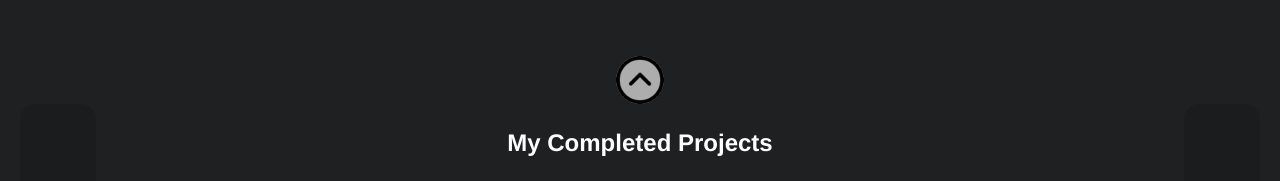
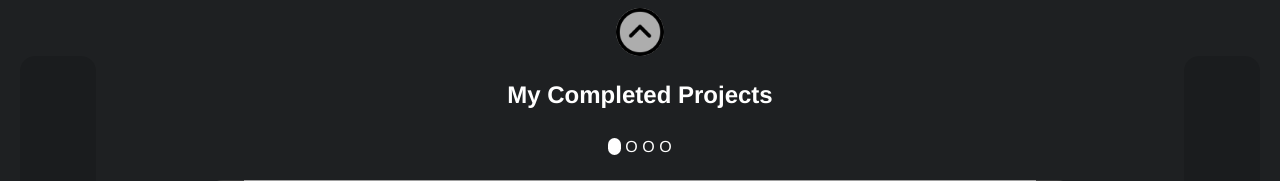
Before and after one commit to Jesus130247/Portfolio, a React (Vite) app: page / in a window 1280 px wide. Shown: the part 1960-2141 px from the top of the page. Built offline with nearby package versions, Linux system fonts and the light colour scheme; grey boxes are pictures that could not be loaded.

Commit message:
added a nav to the projects tab

```diff
--- a/src/App.css
+++ b/src/App.css
@@ -302,6 +302,7 @@ footer {
 
 .navUp img, .navDown img {
   height: 3rem;
+  cursor: pointer;
 }
 .navUp a, .navDown a {
   display: flex;
--- a/src/components/Contact/Contact.jsx
+++ b/src/components/Contact/Contact.jsx
@@ -49,8 +49,8 @@ const Contact = () => {
       <p>
         <li><a target='_blank' href='https://www.google.com.au/maps/@-37.8602828,145.079616,10z'><img src={locationImg} alt="location pin" /> Melbourne, AUS</a></li>
         <li><a target='_blank' href='mailto:leonardo.monty@hotmail.com'><img src={emailImg} alt="email logo" /> Leonardo.monty@hotmail.com</a></li>
-        <li><a target='_blank' href='https://www.linkedin.com/in/leonardo-manteit-8882a629a'><div /><img src={linkedIn} alt="linkedIn" /> LinkedIn/LeonardoManteit</a></li>
-        <li><a target='_blank' href='https://github.com/Jesus130247'><div /><img src={github} alt="github" /> github/Jesus130247</a></li>
+        <li><a target='_blank' href='https://www.linkedin.com/in/leonardo-manteit-8882a629a'><img src={linkedIn} alt="linkedIn" /> LinkedIn/LeonardoManteit</a></li>
+        <li><a target='_blank' href='https://github.com/Jesus130247'><img src={github} alt="github" /> github/Jesus130247</a></li>
       </p>
         {/* <p>
           Are you ready to elevate your projects with cutting-edge
--- a/src/components/Portfolio/Portfolio.jsx
+++ b/src/components/Portfolio/Portfolio.jsx
@@ -8,6 +8,7 @@ import NavDown from '../navDown/NavDown'
 
 export default function Portfolio({viewProjects,setViewProjects}) {
   const [slide, setSlide] = useState(0)
+  const [navO, setNavO] = useState(0)
   const [projects, setProjects] = useState(
 
   [
@@ -19,7 +20,8 @@ export default function Portfolio({viewProjects,setViewProjects}) {
           It is a one stop shop for all the Rules they could need, as well as intuative UI to allow them to easily construct their army for game day. This website ultizes
           React to easily structure components. I also had to create my own API from data.csv files I got from 'Wahapedia'.`,
           gitLink:'https://github.com/Jesus130247/warhammer_builder',
-          backgroundColor:'#3c3c3c'
+          backgroundColor:'#3c3c3c',
+          directory: '0'
       },
       // {
       //     name:'Petrol station Map',
@@ -37,7 +39,8 @@ export default function Portfolio({viewProjects,setViewProjects}) {
           description:`Leo's take on the popular site, reddit. Designed to allow users to share and talk about any subject they're interested. Once logged in,
           users can search for (or create) servers, post, comment, upvote and share with the community. This site was built with NodeJs, PSQL, HTML and JavaScript.`,
           gitLink:'https://git.generalassemb.ly/leo-git-ga/project-2',
-          backgroundColor:'#d4d4d4'
+          backgroundColor:'#d4d4d4',
+          directory: '1'
       },
       {
           name:'Tic Tac Terminator',
@@ -45,7 +48,8 @@ export default function Portfolio({viewProjects,setViewProjects}) {
           site:'https://pages.git.generalassemb.ly/leo-git-ga/Project-1/',
           description:'This is a fun game of knots and crosses. It allows a user to play against their friend... or take on the terminator bot. This was project was created with JavaScript, and styles with CSS. The simplicity of the disign was intended to match the the game, to give the user a relaxed feeling.',
           gitLink:'https://git.generalassemb.ly/leo-git-ga/Project-1',
-          backgroundColor:'lightblue'
+          backgroundColor:'lightblue',
+          directory: '2'
       },
       {
           name:'Calculator',
@@ -53,7 +57,8 @@ export default function Portfolio({viewProjects,setViewProjects}) {
           site:'https://jesus130247.github.io/calc_backup/',
           description:'This is the first app that I created. It is a simple calculator put together with HTML and JavaScript, and then styled with CSS' ,
           gitLink:'https://github.com/Jesus130247/calc_backup',
-          backgroundColor:'beige'
+          backgroundColor:'beige',
+          directory: '3'
       }
   ])
 
@@ -65,6 +70,11 @@ export default function Portfolio({viewProjects,setViewProjects}) {
       slideNum = (projects.length - 1)
     }
     setSlide(slideNum)
+    setNavO(slideNum)
+  }
+  function handleNav(idx) {
+    setSlide(idx)
+    setNavO(idx)
   }
   return (
     <section id='portfolio'>
@@ -73,6 +83,18 @@ export default function Portfolio({viewProjects,setViewProjects}) {
       <div onClick={() => handleClick(-1)} className={styles.navigate}>{'<'}</div>
       <div className={styles.body}>
         <Header />
+        <div className={styles.directions}>
+          {projects.map((project,idx) => {
+            if (idx === navO) {
+              return (
+                <><span style={{backgroundColor: 'white'}} key={idx} onClick={() => handleNav(idx)}>O</span><span> </span></>
+              )
+            }
+            return (
+              <><span key={idx} onClick={() => handleNav(idx)}>O</span><span> </span></>
+            )
+          })}
+        </div>
         <Dashboard slide={slide} projects={projects}/>
       </div>
       <div onClick={() => handleClick(1)} className={styles.navigate}>{'>'}</div>
--- a/src/components/Portfolio/Portfolio.module.css
+++ b/src/components/Portfolio/Portfolio.module.css
@@ -109,7 +109,7 @@ small {
   grid-template-columns:1fr 40fr 1fr;
   /* background-color: rgb(22, 20, 43); */
   /* background-image: url('https://encrypted-tbn0.gstatic.com/images?q=tbn:ANd9GcSQ03R60ebUsOsln9lf7PtF-uda5G-pQuivnA&s'); */
-  height: 70%;
+  height: 80%;
 }
 #root {
   height: 100%;
@@ -132,3 +132,12 @@ small {
   background-color: rgba(0, 0, 0, 0.692);
   transition: 0.5s;
 }
+
+.directions {
+  text-align: center;
+}
+.directions span {
+  border-radius: 1000px;
+  color: white;
+  cursor: pointer;
+}
--- a/src/components/Portfolio/dashboard/dashboard.jsx
+++ b/src/components/Portfolio/dashboard/dashboard.jsx
@@ -11,6 +11,7 @@ export default function Dashboard({slide, projects}) {
             description={projects[slide].description}
             gitLink={projects[slide].gitLink}
             backgroundColor={projects[slide].backgroundColor}
+            directory={projects[slide].directory}
             />
         </div>
     )
```
Also changed, not shown: 1 other file (tests, documents, lock files or other folders).
